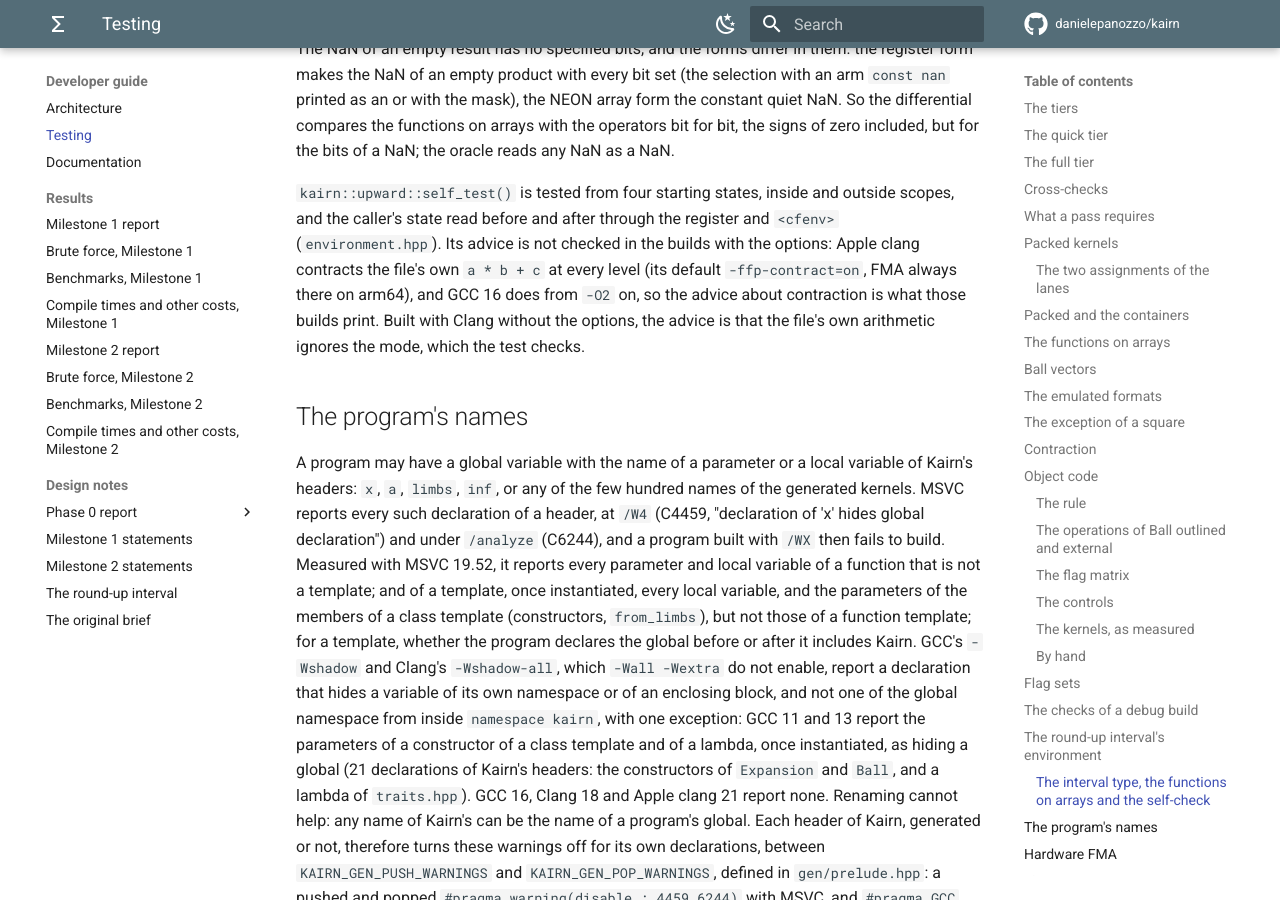
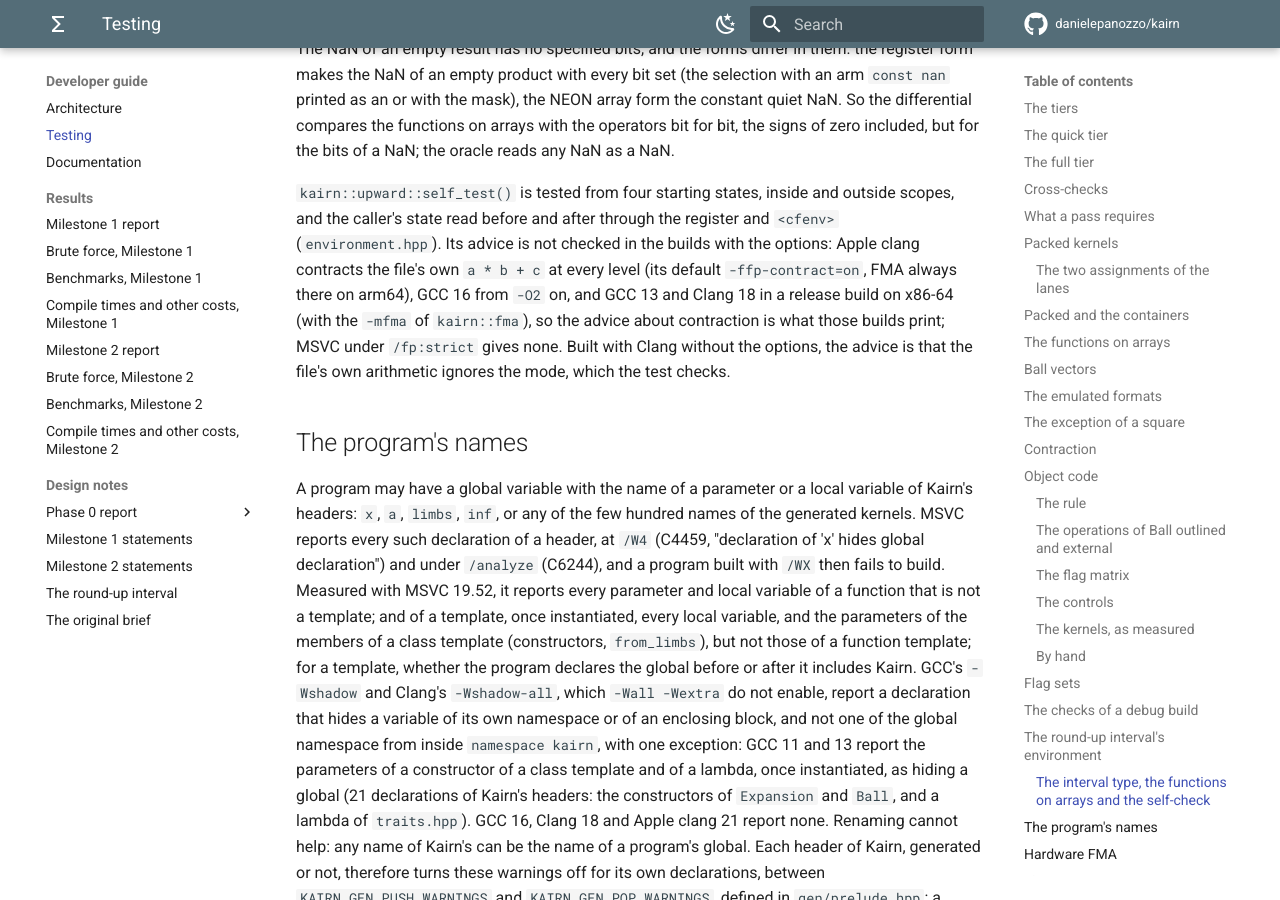
Before and after one commit to danielepanozzo/kairn, an MkDocs documentation site: the page built from docs/developer/testing.md, in a window 1280 px wide and 900 px high, scrolled down 78407 px. Built offline with MkDocs 1.6.1 and Material for MkDocs 9.7.7, drawn with Linux system fonts in a browser that asks for light colours; comment, search, counter and statistics services are not loaded; some of the changed text lies outside the part shown.

Commit message:
Testing: the advice of kairn::upward::self_test() about contraction, as each compiler gave it
Co-Authored-By: Claude Opus 5.5 <noreply@anthropic.com>
Claude-Session: https://claude.ai/code/session_01ULwCxzT6Dhw9xUiTw8mJz1

```diff
--- a/docs/developer/testing.md
+++ b/docs/developer/testing.md
@@ -2209,10 +2209,11 @@ a NaN; the oracle reads any NaN as a NaN.
 `kairn::upward::self_test()` is tested from four starting states, inside and outside scopes, and
 the caller's state read before and after through the register and `<cfenv>` (`environment.hpp`).
 Its advice is not checked in the builds with the options: Apple clang contracts the file's own
-`a * b + c` at every level (its default `-ffp-contract=on`, FMA always there on arm64), and GCC 16
-does from `-O2` on, so the advice about contraction is what those builds print. Built with Clang
-without the options, the advice is that the file's own arithmetic ignores the mode, which the test
-checks.
+`a * b + c` at every level (its default `-ffp-contract=on`, FMA always there on arm64), GCC 16 from
+`-O2` on, and GCC 13 and Clang 18 in a release build on x86-64 (with the `-mfma` of `kairn::fma`), so
+the advice about contraction is what those builds print; MSVC under `/fp:strict` gives none. Built
+with Clang without the options, the advice is that the file's own arithmetic ignores the mode, which
+the test checks.
 
 ## The program's names
 
```
